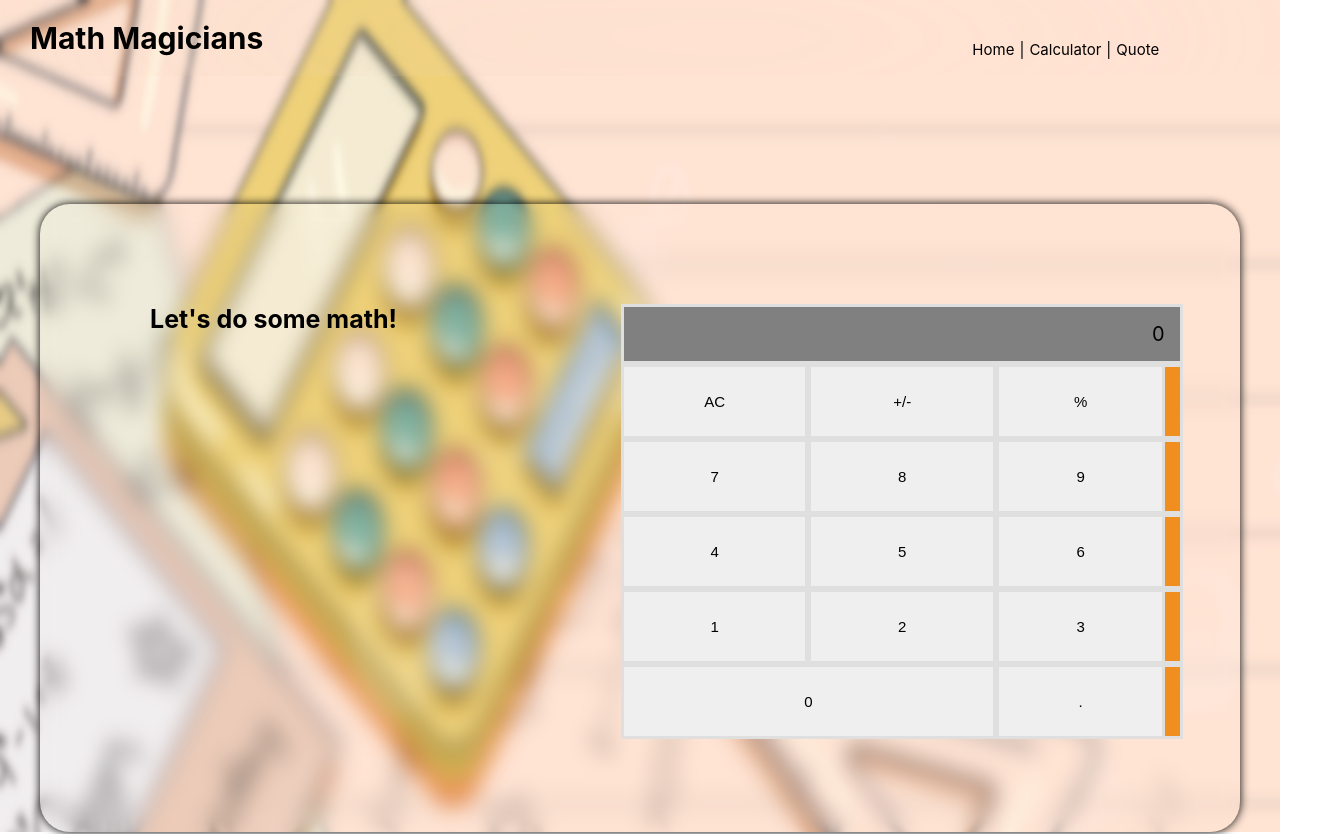
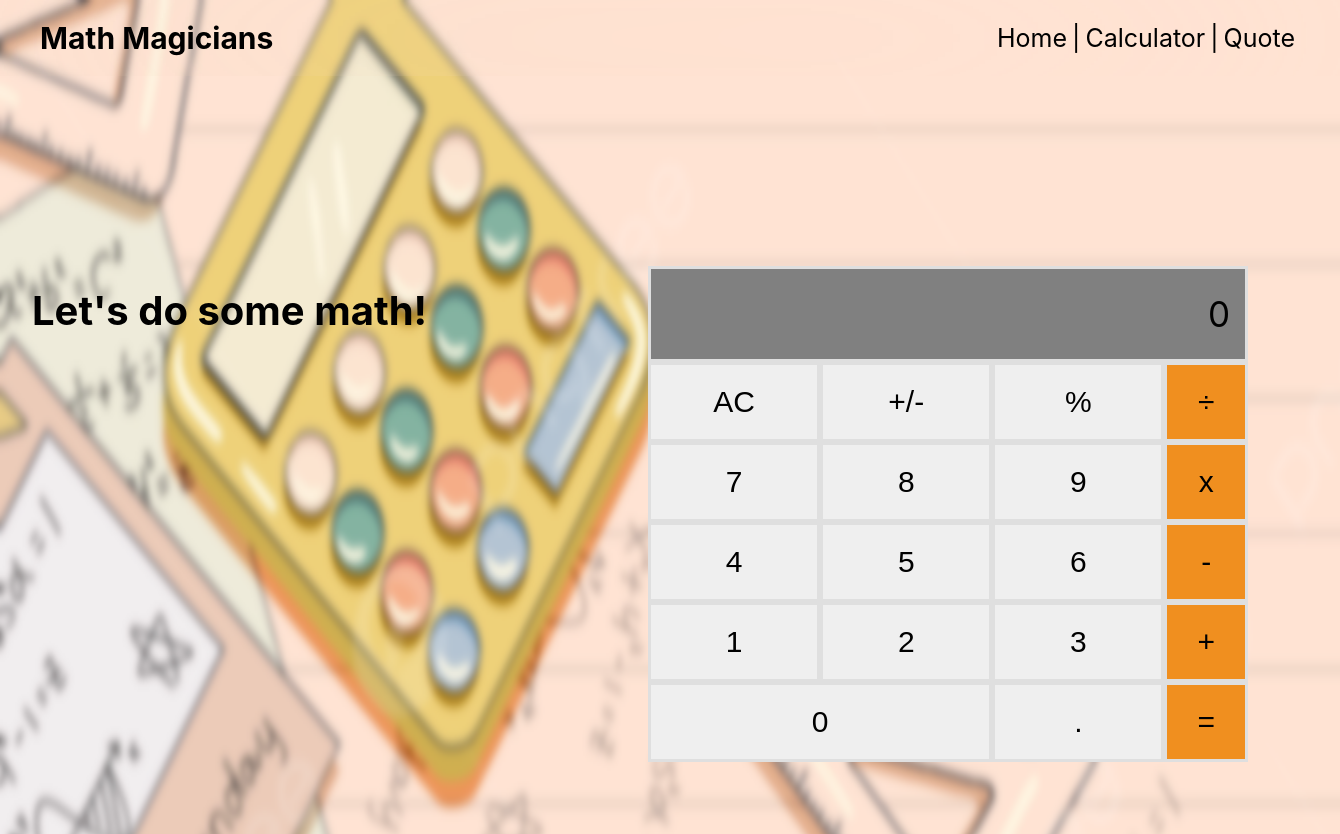
Before and after one commit to AyomipoMajek/Math-Magicians, a React (Create React App) app: page /Calculator in a window 1280 px wide. Shown: the top 834 px of the page, 1340 px wide, since content can reach past the window. Built offline with nearby package versions, Linux system fonts and the light colour scheme.

Commit message:
responsiveness worked on

```diff
--- a/src/component/Home.js
+++ b/src/component/Home.js
@@ -88,7 +88,7 @@ const Home = () => {
                   onClick={handlePreviousQuestion}
                   disabled={currentQuestion === 0}
                 >
-                  Previous Question
+                  Previous
                 </button>
                 <button
                   className="nextButton"
@@ -96,7 +96,7 @@ const Home = () => {
                   onClick={currentQuestion === questions.length - 1
                     ? handleFinishQuiz : handleNextQuestion}
                 >
-                  {currentQuestion === questions.length - 1 ? 'Finish Quiz' : 'Next Question'}
+                  {currentQuestion === questions.length - 1 ? 'Finish Quiz' : 'Next'}
                 </button>
               </div>
             </div>
--- a/src/styles/Calculator.css
+++ b/src/styles/Calculator.css
@@ -1,45 +1,38 @@
 .Calc {
   display: flex;
-  margin-top: 8rem;
-  margin-left: 40px;
-  margin-right: 40px;
-  padding-left: 30px;
-  font-size: 20px;
-  border-radius: 30px;
-  box-shadow: 0 0 10px 0;
-  backdrop-filter: blur(10px);
-  overflow: hidden;
+  flex-direction: column;
+  justify-content: center;
+  margin: 2.5rem 1rem;
 }
 
 .Calc h1 {
-  margin-top: 100px;
-  padding-left: 80px;
-  font-size: 25px;
+  font-size: 17px;
 }
 
 .calculator {
   border: none;
-  width: 48%;
-  height: 33rem;
-  margin-left: 14rem;
-  margin-top: 100px;
+  width: 100%;
+  max-width: 400px;
+  margin-top: 30px;
 }
 
 .display {
   text-align: right;
-  padding: 15px;
+  padding-right: 10px;
   background-color: gray;
   border: solid;
   border-color: rgb(223, 223, 223);
   font-size: 20px;
+  min-height: 60px;
+  display: flex;
+  align-items: center;
+  justify-content: flex-end;
 }
 
 button {
   font-size: 15px;
-  padding: 26px;
+  padding: 20px;
   cursor: pointer;
-  padding-left: 75px;
-  padding-right: 75px;
   transition: 0.4s;
   border: solid;
   border-color: rgb(223, 223, 223);
@@ -57,7 +50,7 @@ button:hover {
 
 .ope {
   background-color: rgb(240, 143, 31);
-  padding: 26px 45px 26px 45px;
+  padding: 20px 30px;
 }
 
 .digits {
@@ -67,6 +60,64 @@ button:hover {
 }
 
 .zero {
-  grid-column: 1/3;
-  width: 375px;
+  grid-column: span 2;
+  width: 100%;
 }
+
+@media screen and (min-width: 768px) and (max-width: 1024px) {
+  .Calc {
+    display: flex;
+    flex-direction: row;
+    margin: 8rem 2rem;
+    justify-content: space-between;
+  }
+
+  .Calc h1 {
+    margin-top: 50px;
+    font-size: 25px;
+  }
+
+  .calculator {
+    width: 100%;
+    max-width: 500px;
+  }
+
+  .display {
+    padding: 10px;
+    font-size: 30px;
+  }
+
+  button {
+    font-size: 25px;
+    padding: 20px;
+  }
+}
+
+@media screen and (min-width: 1025px) {
+  .Calc {
+    display: flex;
+    flex-direction: row;
+    margin: 10rem 2rem;
+    justify-content: space-between;
+  }
+
+  .Calc h1 {
+    margin-top: 50px;
+    font-size: 40px;
+  }
+
+  .calculator {
+    width: 100%;
+    max-width: 600px;
+  }
+
+  .display {
+    padding: 15px;
+    font-size: 35px;
+  }
+
+  button {
+    font-size: 30px;
+    padding: 20px;
+  }
+}
--- a/src/styles/Home.css
+++ b/src/styles/Home.css
@@ -3,12 +3,8 @@
   flex-direction: column;
   align-items: center;
   justify-content: center;
-  margin-top: 8rem;
-  margin-bottom: 10rem;
-  margin-left: 40px;
-  margin-right: 40px;
-  padding-left: 30px;
-  padding-right: 30px;
+  margin: 60px 20px;
+  padding: 0 20px;
   text-align: center;
   color: #000;
   border-radius: 30px;
@@ -17,44 +13,113 @@
 }
 
 .welcome {
-  margin-top: 8rem;
-  padding-left: 30px;
-  margin-bottom: 3rem;
-  font-size: 25px;
+  margin-top: 3rem;
+  margin-bottom: 2rem;
+  font-size: 20px;
 }
 
 .question {
   font-size: 15px;
+  padding: 10px;
 }
 
 .optionsContainer {
-  margin: 2rem;
+  display: flex;
+  flex-direction: row;
 }
 
 .option {
   margin: 1rem;
   border-radius: 10px;
   font-size: 15px;
-  padding-left: 45px;
-  padding-right: 45px;
-  padding-top: 20px;
-  padding-bottom: 20px;
+  padding: 10px 12px;
+}
+
+.selected {
+  background-color: rgba(231, 205, 122, 0.742);
+  border: none;
 }
 
 .buttonsContainer {
-  margin-bottom: 60px;
+  margin-bottom: 30px;
 }
 
 .previousButton {
   border-radius: 10px;
   margin: 1rem;
-  font-size: 15px;
-  padding: 20px;
+  font-size: 12px;
+  padding: 10px 10px;
 }
 
 .nextButton {
   border-radius: 10px;
   margin: 1rem;
-  font-size: 15px;
-  padding: 20px;
+  font-size: 12px;
+  padding: 10px 22px;
 }
+
+@media screen and (min-width: 768px) and (max-width: 1024px) {
+  .homeContainer {
+    margin: 5rem;
+  }
+
+  .welcome {
+    font-size: 30px;
+  }
+
+  .question {
+    font-size: 20px;
+  }
+
+  .optionsContainer {
+    justify-content: center;
+  }
+
+  .option {
+    font-size: 15px;
+    padding: 20px 45px;
+  }
+
+  .previousButton {
+    font-size: 20px;
+    padding: 15px;
+  }
+
+  .nextButton {
+    font-size: 20px;
+    padding: 16px 35px;
+  }
+}
+
+@media screen and (min-width: 1025px) {
+  .homeContainer {
+    margin: 10rem;
+  }
+
+  .welcome {
+    font-size: 35px;
+  }
+
+  .question {
+    font-size: 25px;
+  }
+
+  .optionsContainer {
+    justify-content: center;
+  }
+
+  .option {
+    font-size: 20px;
+    padding: 20px 45px;
+  }
+
+  .previousButton {
+    font-size: 25px;
+    padding: 15px;
+  }
+
+  .nextButton {
+    font-size: 25px;
+    padding: 16px 35px;
+  }
+}
--- a/src/styles/Nav.css
+++ b/src/styles/Nav.css
@@ -1,18 +1,23 @@
 .mainMenu {
+  width: 100%;
   display: flex;
+  align-items: center;
+  justify-content: space-between;
   flex-direction: row;
   backdrop-filter: blur(200px);
 }
 
 .theHeading {
-  padding-left: 30px;
-  font-size: 30px;
+  font-size: 14px;
+  padding-left: 10px;
 }
 
 .options {
-  padding-top: 40px;
-  margin-left: 55vw;
-  font-size: 15px;
+  margin-left: 0;
+  padding-left: 5px;
+  padding-top: 0;
+  padding-right: 10px;
+  font-size: 10px;
 }
 
 a {
@@ -21,3 +26,27 @@ a {
   text-decoration: none;
   color: black;
 }
+
+@media screen and (min-width: 768px) and (max-width: 1024px) {
+  .theHeading {
+    font-size: 20px;
+  }
+
+  .options {
+    font-size: 18px;
+  }
+}
+
+@media screen and (min-width: 1024px) {
+  .mainMenu {
+    padding: 0 30px;
+  }
+
+  .theHeading {
+    font-size: 30px;
+  }
+
+  .options {
+    font-size: 25px;
+  }
+}
--- a/src/styles/Quote.css
+++ b/src/styles/Quote.css
@@ -1,12 +1,25 @@
 .mainQuote {
   display: flex;
-  margin-top: 8rem;
-  margin-left: 40px;
-  margin-right: 40px;
-  padding: 4rem;
-  font-size: 25px;
+  margin: 8rem 1rem;
+  padding: 1rem;
+  font-size: 20px;
   border-radius: 30px;
   box-shadow: 0 0 10px 0;
   backdrop-filter: blur(10px);
   justify-content: center;
 }
+
+@media screen and (min-width: 768px) and (max-width: 1024px) {
+  .mainQuote {
+    margin: 15rem 3rem;
+    font-size: 25px;
+  }
+}
+
+@media screen and (min-width: 1025px) {
+  .mainQuote {
+    margin: 20rem 5rem;
+    font-size: 30px;
+    padding: 2rem;
+  }
+}
```
Also changed, not shown: 1 other file (tests, documents, lock files or other folders).
